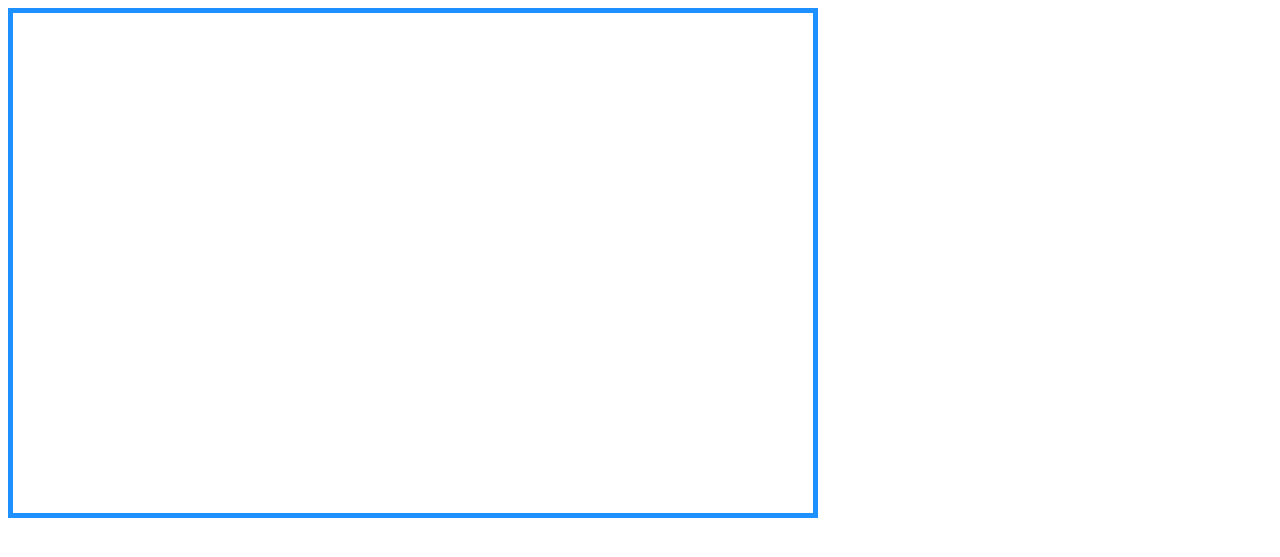
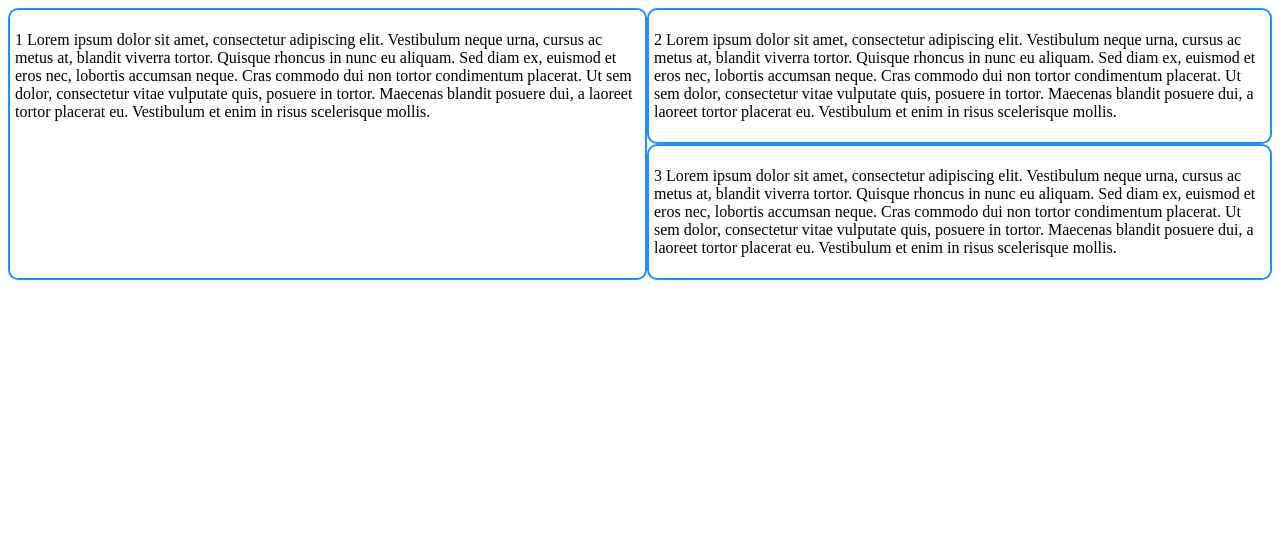
Before and after one commit to YaroslavLoshkarev/clients, a PHP site: page / in a window 1280 px wide. Shown: the top 557 px of the page. Run offline with PHP 8.4, Linux system fonts and the light colour scheme.

Commit message:
Added new elements and styles

```diff
--- a/clients/css/styles.css
+++ b/clients/css/styles.css
@@ -1,5 +1,30 @@
 .banners-div{
-	border:5px solid DodgerBlue;
-	width:800px;
-	height:500px;
+	display:flex;
+	flex-direction:row;
 }
+
+.banners-div-item{
+	flex-basis:50%;
+}
+
+.flex-item{
+	display:flex;
+	flex-direction:column;
+}
+
+
+.flex-item-element, .item-element{
+	border:2px solid DodgerBlue;
+	border-radius:10px;
+	padding:5px;
+}
+
+@media screen and (max-width:720px){
+	.banners-div{
+		flex-direction:column;
+	}
+}
+
+.hover-item:hover{
+	border-color:#FF0D00;
+}
--- a/clients/index.php
+++ b/clients/index.php
@@ -1,8 +1,23 @@
 <html>
 	<head>
-		<link rel = "stylesheet" href = "styles.css">
+		<link rel = "stylesheet" href = "css/styles.css">
 	</head>
 	<body>
-		<div class = "banners-div"></div>
+		<div class = "banners-div">
+
+			<div class = "banners-div-item item-element hover-item">
+				<p>1 Lorem ipsum dolor sit amet, consectetur adipiscing elit. Vestibulum neque urna, cursus ac metus at, blandit viverra tortor. Quisque rhoncus in nunc eu aliquam. Sed diam ex, euismod et eros nec, lobortis accumsan neque. Cras commodo dui non tortor condimentum placerat. Ut sem dolor, consectetur vitae vulputate quis, posuere in tortor. Maecenas blandit posuere dui, a laoreet tortor placerat eu. Vestibulum et enim in risus scelerisque mollis. </p>
+
+			</div>
+			<div class = "banners-div-item flex-item ">
+				<div class ="flex-item-element hover-item">
+					<p>2 Lorem ipsum dolor sit amet, consectetur adipiscing elit. Vestibulum neque urna, cursus ac metus at, blandit viverra tortor. Quisque rhoncus in nunc eu aliquam. Sed diam ex, euismod et eros nec, lobortis accumsan neque. Cras commodo dui non tortor condimentum placerat. Ut sem dolor, consectetur vitae vulputate quis, posuere in tortor. Maecenas blandit posuere dui, a laoreet tortor placerat eu. Vestibulum et enim in risus scelerisque mollis. </p>
+				</div>
+				<div class ="flex-item-element hover-item">
+					<p>3 Lorem ipsum dolor sit amet, consectetur adipiscing elit. Vestibulum neque urna, cursus ac metus at, blandit viverra tortor. Quisque rhoncus in nunc eu aliquam. Sed diam ex, euismod et eros nec, lobortis accumsan neque. Cras commodo dui non tortor condimentum placerat. Ut sem dolor, consectetur vitae vulputate quis, posuere in tortor. Maecenas blandit posuere dui, a laoreet tortor placerat eu. Vestibulum et enim in risus scelerisque mollis. </p>
+				</div>
+
+			</div>
+		</div>
 	</body>
 </html>
```
